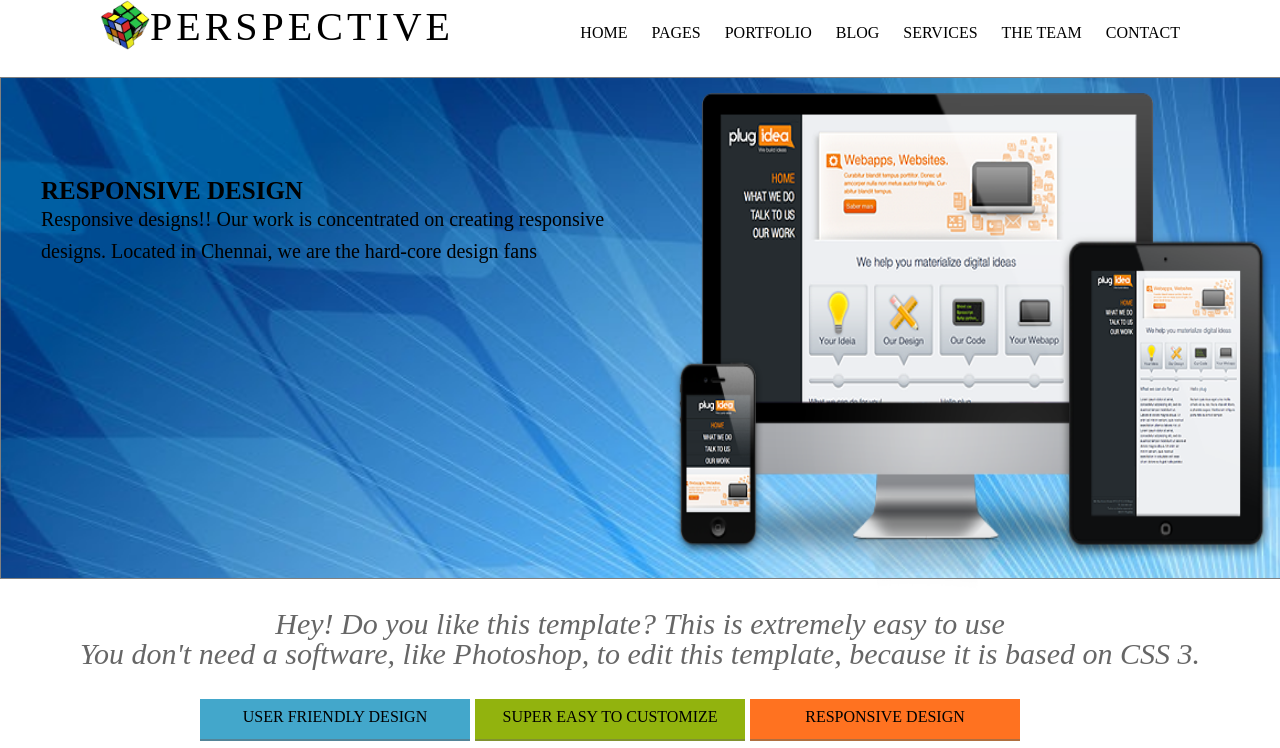
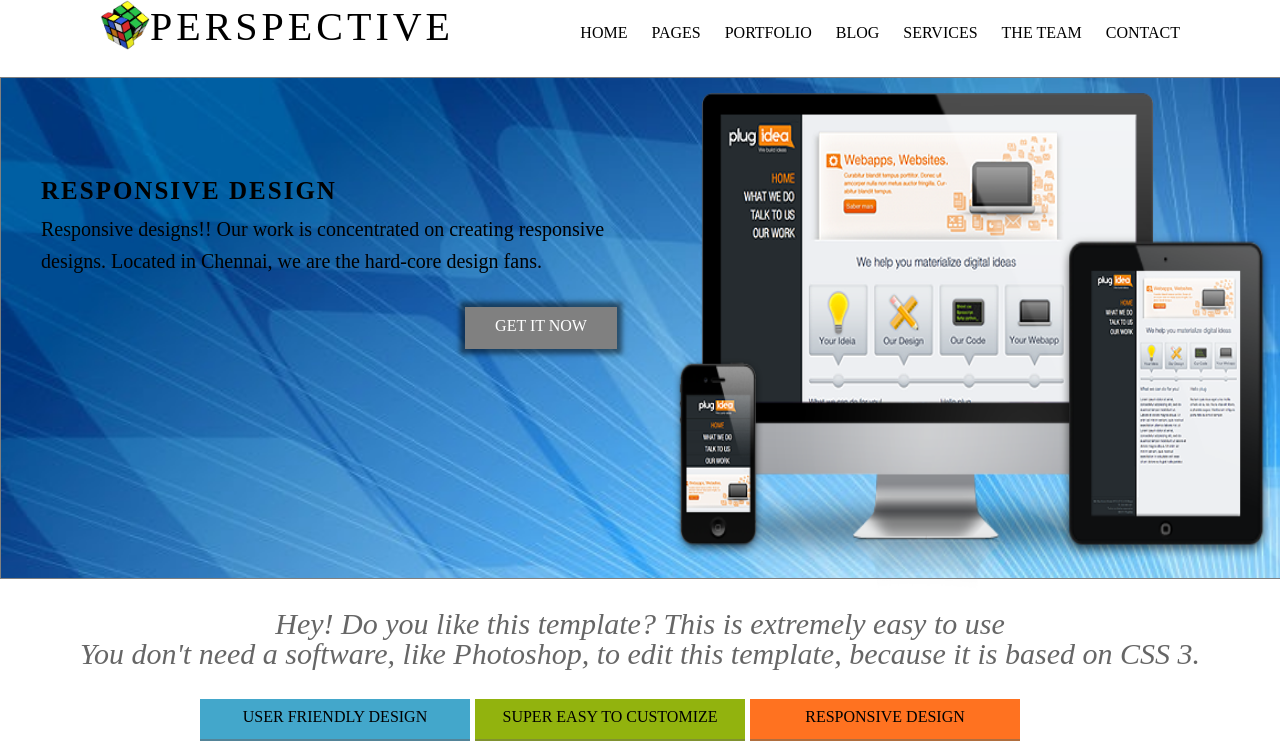
Before and after one commit to shrirambalakrishnan/designing_contest, a plain HTML site: page index.html in a window 1280 px wide. Shown: the top 748 px of the page. Drawn offline with Linux system fonts and the light colour scheme.

Commit message:
Added a 'GET IT' button

```diff
--- a/assets/stylesheets/index.css
+++ b/assets/stylesheets/index.css
@@ -77,7 +77,16 @@ li
     float:left;
 }
 
+.txt-title
+{
+    letter-spacing: 2px;
+}
 
+.col-1-2-1 p
+{
+    padding-top: 10px;
+    line-height: 16px;
+}
 
 .navig-links
 {
@@ -230,3 +239,22 @@ ul li
 {
     padding-top: 50px;
 }
+
+.button
+{
+    margin-top: 30px;
+    width:150px;
+    height:40px;
+    float:right;
+    border:1px solid gray;
+    text-align: center;
+    background-color: gray;
+    box-shadow: 0px 0px 5px 5px rgba(0,0,0,0.5);
+}
+
+.get-now
+{
+    display: inline-block;
+    padding-top:10px;
+    color:#fff;
+}
--- a/index.html
+++ b/index.html
@@ -25,7 +25,10 @@
 <section class="banner">
     <div class="col-1-2-1">
         <span class="txt-title">RESPONSIVE DESIGN</span>
-        <p>Responsive designs!! Our work is concentrated on creating responsive designs. Located in Chennai, we are the hard-core design fans</p>
+        <p>Responsive designs!! Our work is concentrated on creating responsive designs. Located in Chennai, we are the hard-core design fans.</p>
+        <div class="button">
+            <a class="get-now">GET IT NOW</a>
+        </div>
     </div>
 
     <div class="col-1-2-2">
```
